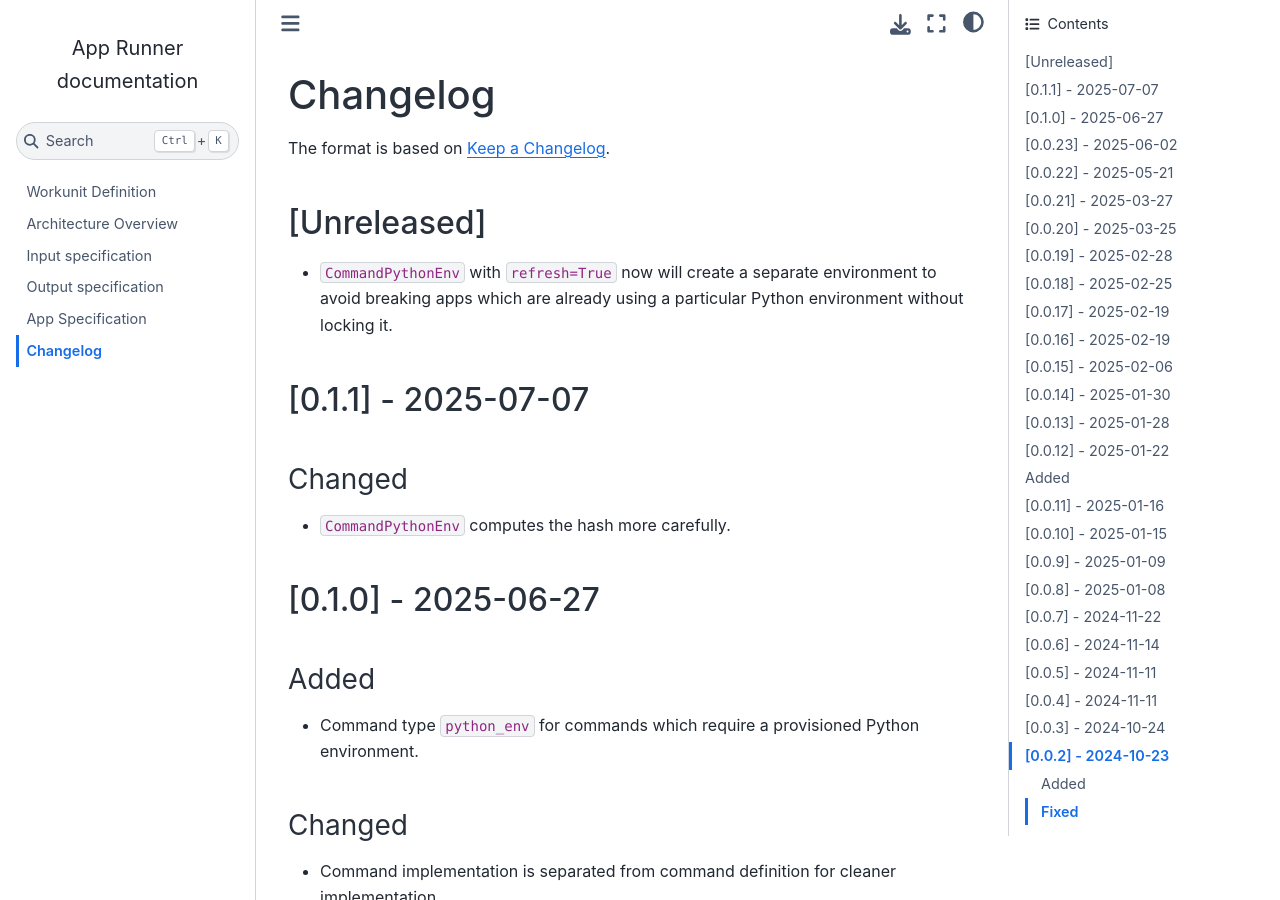
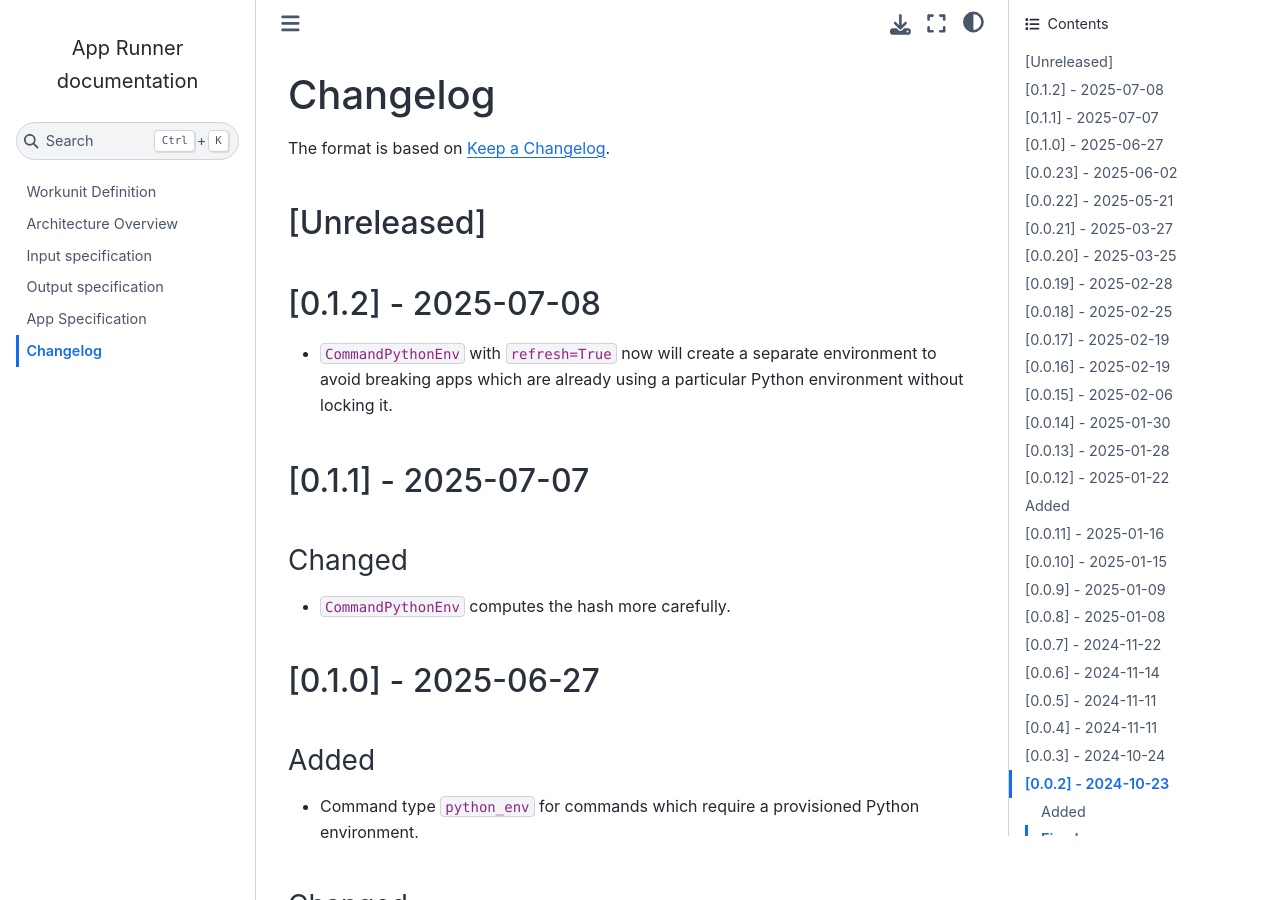
Before and after one commit to fgcz/bfabricPy, a Sphinx documentation site: the page built from bfabric_app_runner/docs/changelog.md, in a window 1280 px wide and 900 px high. Built offline with Sphinx 7.4.7 and the Sphinx Book theme 1.1.4, drawn with Linux system fonts in a browser that asks for light colours.

Commit message:
bfabric-app-runner 0.1.2

```diff
--- a/bfabric_app_runner/docs/changelog.md
+++ b/bfabric_app_runner/docs/changelog.md
@@ -3,6 +3,8 @@
 The format is based on [Keep a Changelog](https://keepachangelog.com/en/1.1.0/).
 
 ## \[Unreleased\]
+
+## \[0.1.2\] - 2025-07-08
 
 - `CommandPythonEnv` with `refresh=True` now will create a separate environment to avoid breaking apps which are already using a particular
     Python environment without locking it.
```
Also changed, not shown: 1 other file.
